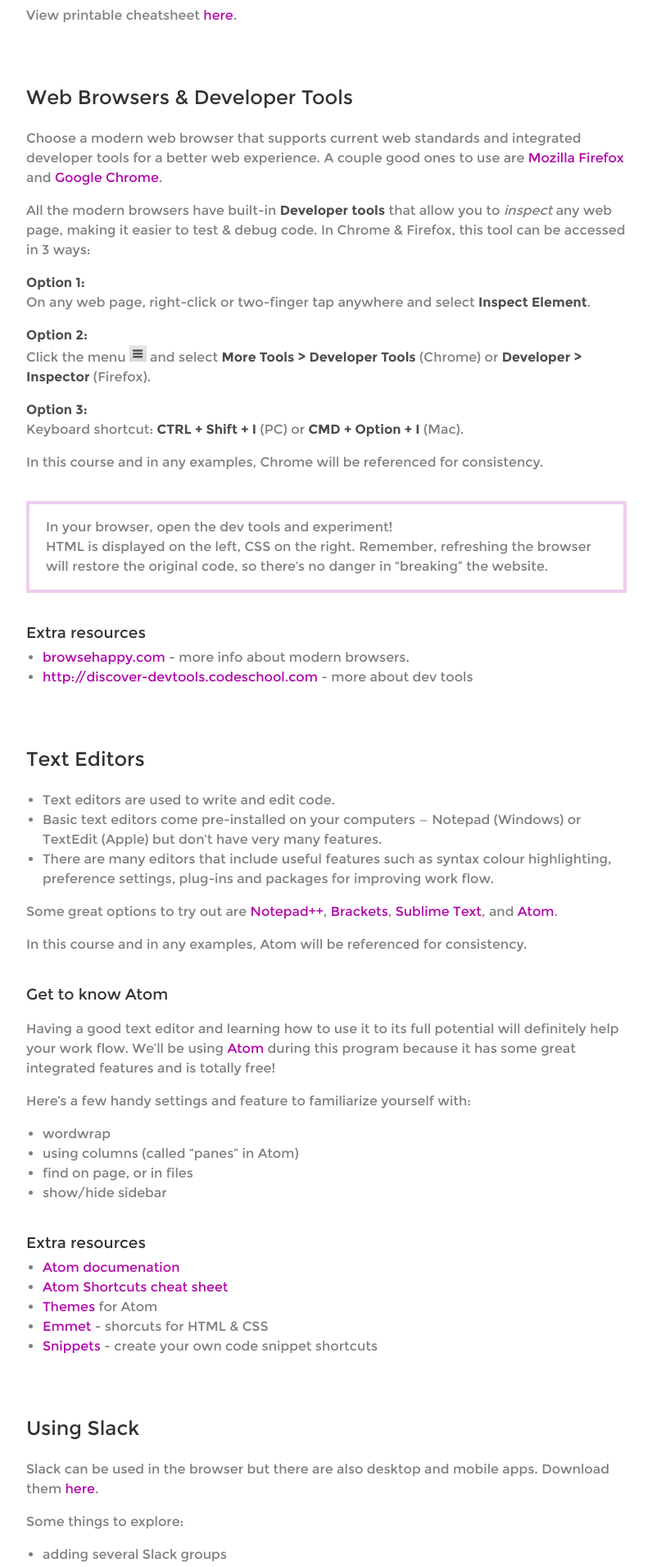
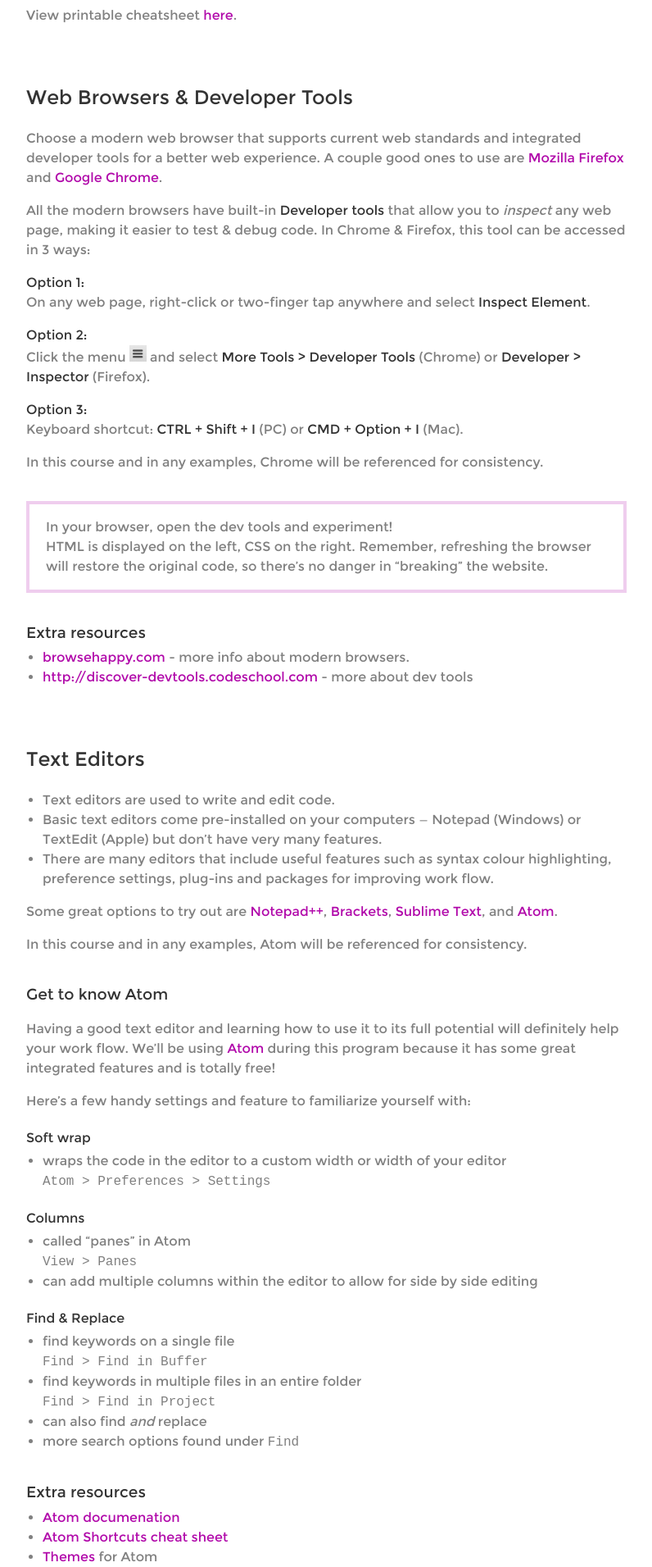
Before and after one commit to kasslent/clc-digital-skills, a Jekyll site: the page built from _lessons/week0.md, in a window 1280 px wide. Shown: the part 769-2680 px from the top of the page at 82% size, without its empty margins (53-849 px from the left). Built offline with Jekyll 4.4.1, drawn with Linux system fonts in a browser that asks for light colours; nearby versions of some CDN libraries.

Commit message:
Small revisions to lesson 0 & styles.

```diff
--- a/_config.yml
+++ b/_config.yml
@@ -3,7 +3,7 @@ title: Ladies Learning Code
 subtitle: Digital Skills Program
 email: info@ladieslearningcode.com
 description: > # this means to ignore newlines until "baseurl:"
-  Write an awesome description for your new site here.
+  Enhance your digital and technology skills. Unleash your creative potential with our 7-week part-time program!
 baseurl: "/llc-digital-skills" # the subpath of your site, e.g. /blog/
 url: " " # the base hostname & protocol for your site
 twitter: learningcode
--- a/_lessons/week0.md
+++ b/_lessons/week0.md
@@ -70,10 +70,25 @@ Having a good text editor and learning how to use it to its full potential will
 
 Here's a few handy settings and feature to familiarize yourself with:
 
-- wordwrap
-- using columns (called "panes" in Atom)
-- find on page, or in files
-- show/hide sidebar
+####Soft wrap
+
+* wraps the code in the editor to a custom width or width of your editor
+`Atom > Preferences > Settings`
+
+####Columns
+
+* called "panes" in Atom
+`View > Panes`
+* can add multiple columns within the editor to allow for side by side editing
+
+####Find & Replace
+* find keywords on a single file
+`Find > Find in Buffer`
+* find keywords in multiple files in an entire folder
+`Find > Find in Project`
+* can also find *and* replace
+* more search options found under `Find`
+
 
 ###Extra resources
 * [Atom documenation](https://atom.io/docs)
--- a/_sass/_global.scss
+++ b/_sass/_global.scss
@@ -45,7 +45,8 @@ ul {
   padding-left: 20px;
 }
 strong {
-  color: $gray-dark;
+  color: $gray-darker;
+  font-weight: 300;
 }
 
 
--- a/_sass/_lessons.scss
+++ b/_sass/_lessons.scss
@@ -21,7 +21,7 @@
   &.fixed {
     position: fixed;
     top: 40px;
-    right: 84px;
+    right: 85px;
     width: 22.5%;
   }
 }
@@ -32,7 +32,10 @@ section {
     margin-top: 70px;
   }
   h3 {
-    margin: 35px 0 0;
+    margin-top: 35px;
+  }
+  h3, h4 {
+    margin-bottom: 0;
 
     + ul {
       margin-top: 4px;
```
Also changed, not shown: 4 other files.
